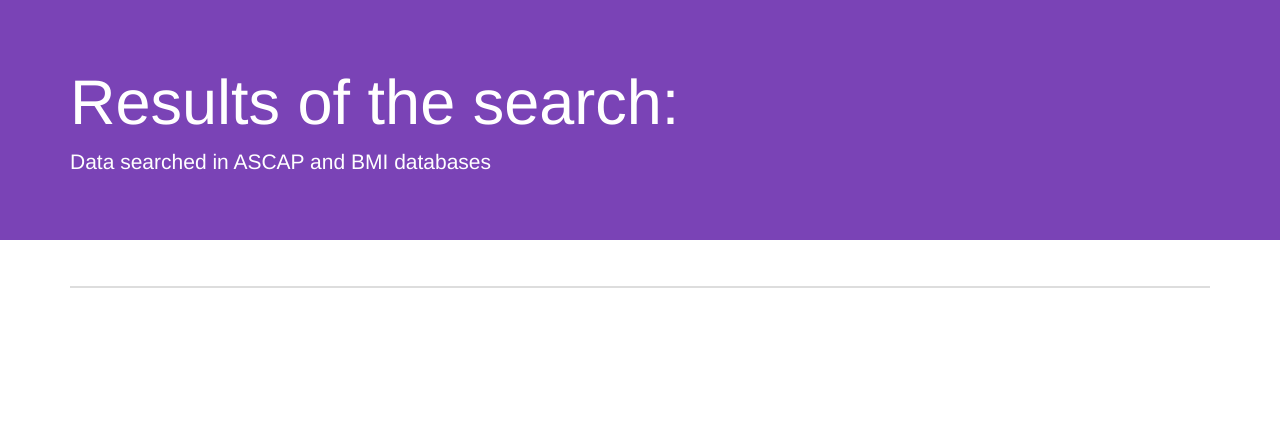
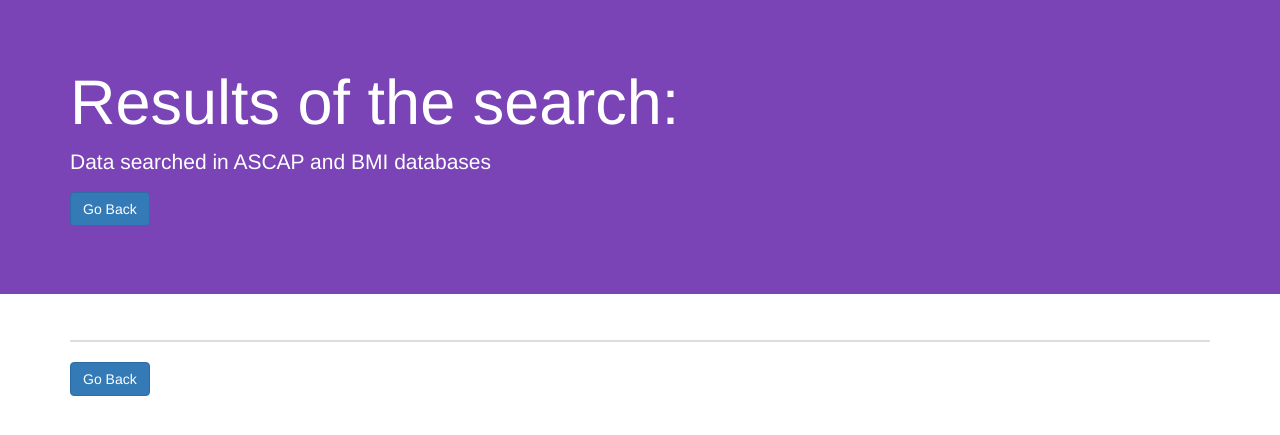
Before and after one commit to gonbaum/musicscrap, a Flask app: page /result in a window 1280 px wide. Shown: the top 435 px of the page. Run offline with Flask 2, Linux system fonts and the light colour scheme; lists and menus that the app fills with data are empty; some libraries are stand-ins or nearby versions.

Commit message:
Fixed bug. Updated HTML template

```diff
--- a/music.py
+++ b/music.py
@@ -125,23 +125,23 @@ def query_api(songtitle, perfname):
             print ('Work Title: ' + results["workTitle"])
             titleascap.append(results["workTitle"])
 
-            local_array = []
+            local_array_w = []
             for interestedParties in results["interestedParties"]:
                 if interestedParties["roleCde"] == "W":
                     print ('Writer: ' + interestedParties["fullName"])
-                    local_array.append(interestedParties["fullName"])
+                    local_array_w.append(interestedParties["fullName"])
                 elif interestedParties["roleCde"] == "P":
                     print ('Other interested parties: ' + interestedParties["fullName"])
-            writerascap.append(local_array)
+            writerascap.append(local_array_w)
 
+            local_array_p = []
             if results["performers"] is None:
                 print ('Performers: -None-')
             else:
-                local_array = []
                 for performers in results["performers"]:
                     print ('Performers: ' + performers['fullName'])
-                    local_array.append(interestedParties["fullName"])
-            performerascap.append(local_array)
+                    local_array_p.append(performers["fullName"])
+            performerascap.append(local_array_p)
             print('\n')
 
     for names in range(len(titleascap)):
@@ -174,8 +174,8 @@ def query_api(songtitle, perfname):
                                     'Writers': returnascap[1], 'Performers': returnascap[2]
                                     })[cols2]
 
-    dataframe_ascap['Writers'] = dataframe_ascap['Writers'].str.title()
-    dataframe_ascap['Performers'] = dataframe_ascap['Performers'].str.title()
+    dataframe_ascap['Writers'] = dataframe_ascap['Writers'].astype(str).str.title()
+    dataframe_ascap['Performers'] = dataframe_ascap['Performers'].astype(str).str.title()
 
     print(dataframe_ascap)
 
--- a/templates/index.html
+++ b/templates/index.html
@@ -11,14 +11,14 @@
     <div class="s01">
       <form method="POST" action="{{url_for('result')}}">
         <fieldset>
-          <legend>Search for music title or performer</legend>
+          <legend>Search for music release:</legend>
         </fieldset>
         <div class="inner-form">
           <div class="input-field first-wrap">
-            <input id="title" name="title" type="text" placeholder="Release Title" />
+            <input id="title" name="title" type="text" placeholder="Release Title (Required)" required/>
           </div>
           <div class="input-field second-wrap">
-            <input id="performer" name="performer" type="text" placeholder="Performer" />
+            <input id="performer" name="performer" type="text" placeholder="Performer (Optional)" />
           </div>
           <div class="input-field third-wrap">
             <button type="submit" class="btn-search">Search</button>
--- a/templates/result.html
+++ b/templates/result.html
@@ -1,24 +1,29 @@
 {% extends "bootstrap/base.html" %}
-<!-- Latest compiled and minified CSS -->
-<link rel="stylesheet" href="https://maxcdn.bootstrapcdn.com/bootstrap/3.3.7/css/bootstrap.min.css" integrity="sha384-BVYiiSIFeK1dGmJRAkycuHAHRg32OmUcww7on3RYdg4Va+PmSTsz/K68vbdEjh4u" crossorigin="anonymous">
-
-<!-- Optional theme -->
-<link rel="stylesheet" href="https://maxcdn.bootstrapcdn.com/bootstrap/3.3.7/css/bootstrap-theme.min.css" integrity="sha384-rHyoN1iRsVXV4nD0JutlnGaslCJuC7uwjduW9SVrLvRYooPp2bWYgmgJQIXwl/Sp" crossorigin="anonymous">
-
-<!-- Latest compiled and minified JavaScript -->
-<script src="https://maxcdn.bootstrapcdn.com/bootstrap/3.3.7/js/bootstrap.min.js" integrity="sha384-Tc5IQib027qvyjSMfHjOMaLkfuWVxZxUPnCJA7l2mCWNIpG9mGCD8wGNIcPD7Txa" crossorigin="anonymous"></script>
 
 {%block content%}
 <div style="background-color:#7A43B6" class="jumbotron">
 	<div class="container">
 		<h1 style="color:white;">Results of the search:</h1>
 		<p style="color:white;">Data searched in ASCAP and BMI databases</p>
+		<button onclick="goBack()" style="!background-color:#7A43B6" class="btn btn-primary">Go Back</button>
+		<br>
+		<br>
 	</div>
 </div>
 
 <div class="container">
-{{data_frame | safe}}
+	{{data_frame | safe}}
 </div>
 
+<div class="container">
+	<button onclick="goBack()" style="!background-color:#7A43B6" class="btn btn-primary">Go Back</button>
+	<br>
+	<br>
+</div>
 
+<script>
+function goBack() {
+  window.history.back();
+}
+</script>
 {% endblock %}
```
